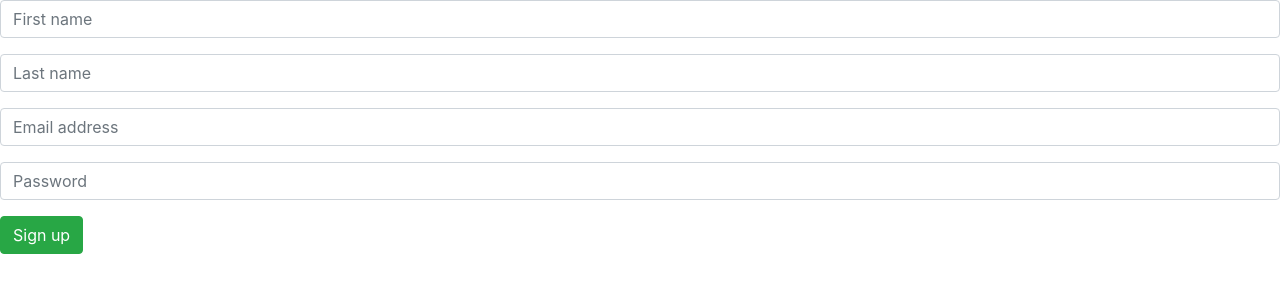
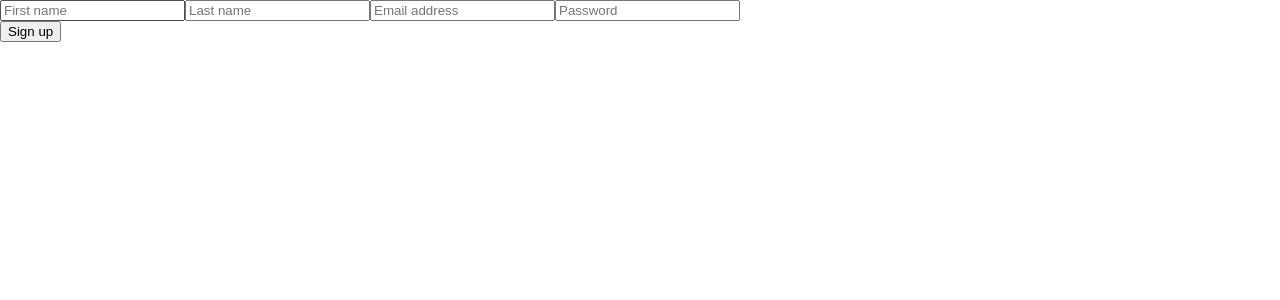
Before and after one commit to tumiduong/Mnemosyne, a React (Create React App) app in the folder client/: page /register in a window 1280 px wide. Shown: the top 300 px of the page. Built offline with nearby package versions, Linux system fonts and the light colour scheme.

Commit message:
J: - removing bootstrap from forms

```diff
--- a/client/src/components/User/Login.js
+++ b/client/src/components/User/Login.js
@@ -1,7 +1,5 @@
 import React, { useState } from "react";
 import axios from "axios";
-import Form from 'react-bootstrap/Form';
-import Button from 'react-bootstrap/Button';
 import { Redirect } from "react-router-dom";
 
 export default function Register() {
@@ -42,35 +40,34 @@ export default function Register() {
   return (
     <div>
       <div>{redirectRender()}</div>
+
       <div className="login-form">
-      <Form
+        <form
           onSubmit={event => event.preventDefault()}>
-        <Form.Group controlId="formGroupEmail">
-          <Form.Control
+
+          <input
             type="text"
             name="email"
             placeholder="Email address"
             onChange={event => setEmail(event.target.value)}
           />
-        </Form.Group>
-        <Form.Group controlId="formGroupPassword">
-          <Form.Control
+
+          <input
             type="password"
             name="password"
             placeholder="Password"
             onChange={event => setPassword(event.target.value)}
           />
-        </Form.Group>
 
           <div className="error">{error}</div>
 
-        <Button
+          <button
             variant="success"
             type="submit"
             onClick={() => validate()}>
             Log in
-        </Button>
-      </Form>
+          </button>
+        </form>
       </div>
     </div>
 );
--- a/client/src/components/User/Register.js
+++ b/client/src/components/User/Register.js
@@ -1,7 +1,5 @@
 import React, { useState } from "react";
 import axios from "axios";
-import Form from 'react-bootstrap/Form'
-import Button from 'react-bootstrap/Button'
 import { Redirect } from "react-router-dom";
 
 export default function Register() {
@@ -46,51 +44,44 @@ export default function Register() {
   return (
     <div>
       <div>{redirectRender()}</div>
+
       <div className="signup-form">
-      <Form
+        <form
           onSubmit={event => event.preventDefault()}>
-        <Form.Group controlId="formGroupFirstName">
-          <Form.Control
+
+          <input
             type="text"
             name="firstName"
             placeholder="First name"
             onChange={event => setFirstName(event.target.value)}
           />
-        </Form.Group>
-        <Form.Group controlId="formGroupLastName">
-          <Form.Control
+          <input
             type="text"
             name="lastName"
             placeholder="Last name"
             onChange={event => setLastName(event.target.value)}
           />
-        </Form.Group>
-        <Form.Group controlId="formGroupEmail">
-          <Form.Control
+          <input
             type="text"
             name="email"
             placeholder="Email address"
             onChange={event => setEmail(event.target.value)}
           />
-        </Form.Group>
-        <Form.Group controlId="formGroupPassword">
-          <Form.Control
+          <input
             type="password"
             name="password"
             placeholder="Password"
             onChange={event => setPassword(event.target.value)}
           />
-        </Form.Group>
 
           <div className="error">{error}</div>
 
-        <Button
-          variant="success"
+          <button
             type="submit"
             onClick={() => validate()}>
             Sign up
-        </Button>
-      </Form>
+          </button>
+        </form>
       </div>
     </div>
 );
--- a/client/src/index.js
+++ b/client/src/index.js
@@ -2,7 +2,6 @@ import React from 'react';
 import ReactDOM from 'react-dom';
 import App from './App';
 import './index.css';
-import 'bootstrap/dist/css/bootstrap.min.css';
 
 ReactDOM.render(
   <App />,
```
Lines whose indentation alone changed are shown as unchanged.
